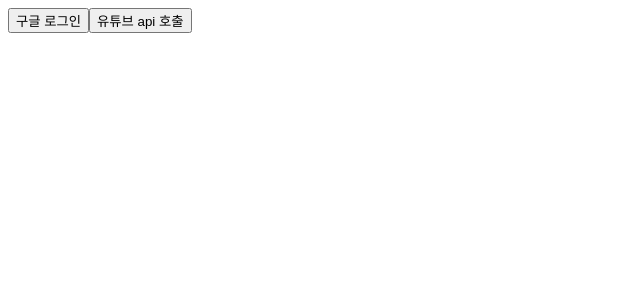
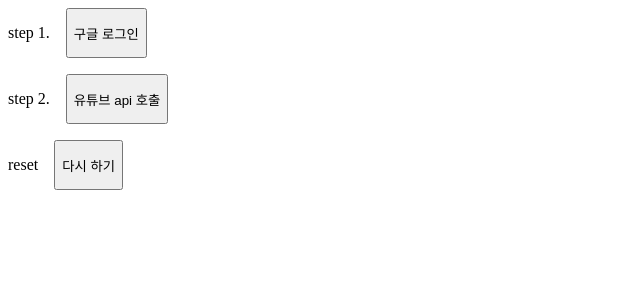
Before and after one commit to hani2057/oath-test, a React (Vite) app: page /youtube in a window 1280 px wide. Shown: the top 300 px of the page, without its empty margins (0-640 px from the left). Built offline with nearby package versions, Linux system fonts and the light colour scheme; no server answers.

Commit message:
[fix] fix code

```diff
--- a/src/main.tsx
+++ b/src/main.tsx
@@ -5,6 +5,7 @@
 import { Youtube } from "./pages/youtube/youtube.tsx";
 import { Tiktok } from "./pages/tiktok/tiktok.tsx";
 import { Instagram } from "./pages/instagram/instagram.tsx";
+import { YoutubeRedirect } from "./pages/youtube/youtubeRedirect.tsx";
 
 createRoot(document.getElementById("root")!).render(
   <StrictMode>
@@ -13,7 +14,7 @@
         <Route index element={<App />} />
         <Route path="youtube">
           <Route index element={<Youtube />} />
-          <Route path="redirect" element={<Youtube />} />
+          <Route path="redirect" element={<YoutubeRedirect />} />
         </Route>
         <Route path="tiktok" element={<Tiktok />} />
         <Route path="instagram" element={<Instagram />} />
--- a/src/pages/youtube/youtube.tsx
+++ b/src/pages/youtube/youtube.tsx
@@ -1,5 +1,7 @@
 import axios from "axios";
+import { useState } from "react";
 
+export function Youtube() {
   const OAUTH2_LOGIN_END_POINT = "https://accounts.google.com/o/oauth2/v2/auth";
   const CLIENT_ID = import.meta.env.VITE_CLIENT_ID;
   const REDIRECT_BASE_URL = import.meta.env.VITE_APP_BASE_URL;
@@ -7,7 +9,8 @@
   const STATE = import.meta.env.VITE_STATE;
   const YOUTUBE_API_BASE_URL = "https://www.googleapis.com/youtube/v3";
 
-export function Youtube() {
+  const [data, setData] = useState<{ snippet: { title: string } }>();
+
   const handleOauthLogIn = () => {
     localStorage.clear();
 
@@ -40,15 +43,25 @@
       },
     });
     console.log("res", res);
+    setData(res.data);
   };
 
   return (
-    <>
-      <div>
+    <div style={{ display: "flex", flexDirection: "column", gap: "1rem" }}>
+      <div style={{ display: "flex", gap: "1rem" }}>
+        <p>step 1.</p>
         <button onClick={handleOauthLogIn}>구글 로그인</button>
+        {localStorage.getItem("access_token") && <p>access token 발급 완료</p>}
+      </div>
+      <div style={{ display: "flex", gap: "1rem" }}>
+        <p>step 2.</p>
         <button onClick={handleGetYoutubeChannels}>유튜브 api 호출</button>
+        {data && <p>유튜브 채널 정보(채널명): {data.snippet.title}</p>}
       </div>
-      {localStorage.getItem("access_token") && <p>access token 발급 완료</p>}
-    </>
+      <div style={{ display: "flex", gap: "1rem" }}>
+        <p>reset</p>
+        <button onClick={() => localStorage.clear()}>다시 하기</button>
+      </div>
+    </div>
   );
 }
--- a/src/pages/youtube/youtubeRedirect.tsx
+++ b/src/pages/youtube/youtubeRedirect.tsx
@@ -1,5 +1,5 @@
-import { useEffect } from "react";
 import axios from "axios";
+import { redirect } from "react-router";
 
 const OAUTH2_TOKEN_END_POINT = "https://oauth2.googleapis.com/token";
 const CLIENT_ID = import.meta.env.VITE_CLIENT_ID;
@@ -8,21 +8,17 @@
 const REDIRECT_BASE_URL = import.meta.env.VITE_APP_BASE_URL;
 
 export function YoutubeRedirect() {
-  useEffect(() => {
-    handleGetTokenFromCode();
-  }, []);
-
   const handleGetTokenFromCode = async () => {
     const url = new URL(window.location.href);
     const state = url.searchParams.get("state");
     if (state !== STATE) {
       alert("state 값이 일치하지 않습니다.");
-      return;
+      return redirect("/youtube");
     }
-
     const code = url.searchParams.get("code");
     if (code) console.log("code 요청 성공");
 
+    console.log(`${REDIRECT_BASE_URL}/youtube`);
     const res = await axios({
       method: "POST",
       url: OAUTH2_TOKEN_END_POINT,
@@ -34,11 +30,12 @@
         redirect_uri: `${REDIRECT_BASE_URL}/youtube`,
       },
     });
+    if (res.data.access_token) console.log("access token 요청 성공");
+    if (res.data.refresh_token) console.log("refresh token 요청 성공");
     localStorage.setItem("access_token", res.data.access_token);
     localStorage.setItem("refresh_token", res.data.refresh_token);
-    if (res.data.access_token) console.log("access token 요청 성공");
-    if (res.data.refresh_token) console.log("refresh token 요청 성공");
   };
+  handleGetTokenFromCode();
 
   return <>리다이렉트</>;
 }
```
Lines whose indentation alone changed are shown as unchanged.
